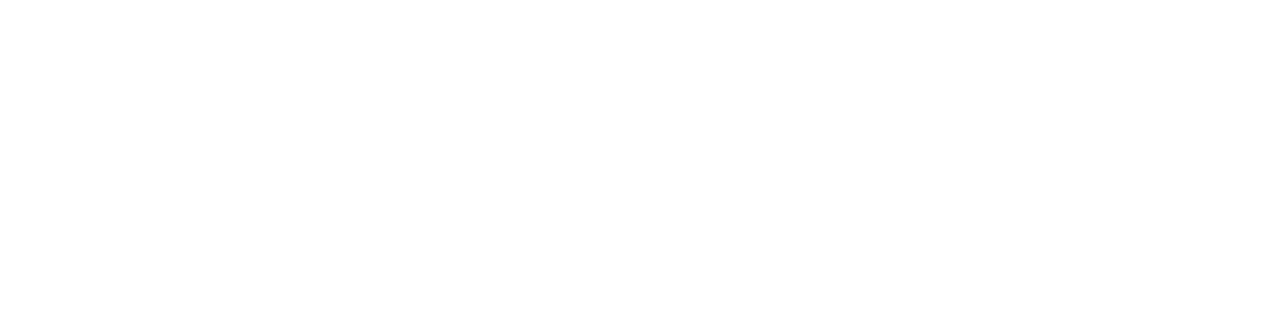
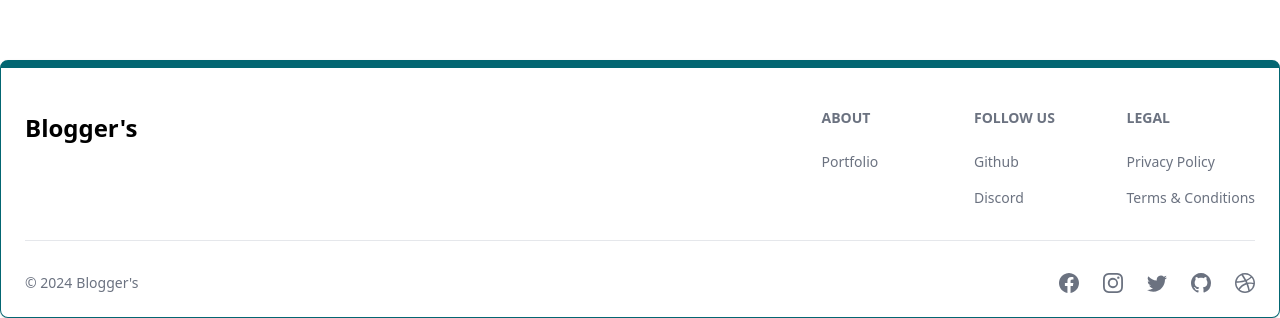
Before and after one commit to shubhamrawat0269/blogger, a React (Vite) app in the folder client/: page / in a window 1280 px wide. Shown: the part 740-1058 px from the top of the page. Before the commit the page ends 800 px from the top, so only its background shows below. Built offline with nearby package versions, Linux system fonts and the light colour scheme.

Commit message:
Footer Added

```diff
--- /dev/null
+++ b/client/src/components/footer/Footer.module.css
@@ -0,0 +1,27 @@
+.footerSection {
+    @apply border border-t-8 border-teal-700
+}
+
+.footerContainer {
+    @apply w-full max-w-7xl mx-auto
+}
+
+.primarySection {
+    @apply grid w-full justify-between sm:flex md:grid-cols-1
+}
+
+.primaryCategory {
+    @apply grid grid-cols-2 gap-8 mt-4 sm:grid-cols-3 sm:gap-6
+}
+
+.secondarySection {
+    @apply w-full sm:flex sm:items-center sm:justify-between
+}
+
+.logo {
+    @apply text-2xl font-bold dark:text-white
+}
+
+.footerIcons {
+    @apply flex gap-6 sm:mt-0 mt-4 sm:justify-center
+}
--- /dev/null
+++ b/client/src/components/footer/FooterWrapper.jsx
@@ -0,0 +1,80 @@
+import { Footer } from "flowbite-react";
+import styles from "./Footer.module.css";
+import { Link } from "react-router-dom";
+import {
+  BsFacebook,
+  BsInstagram,
+  BsTwitter,
+  BsGithub,
+  BsDribbble,
+} from "react-icons/bs";
+
+const FooterWrapper = () => {
+  return (
+    <Footer container className={styles.footerSection}>
+      <div className={styles.footerContainer}>
+        <div className={styles.primarySection}>
+          <div className="mt-5">
+            <Link to="/" className={styles.logo}>
+              <span>Blogger's</span>
+            </Link>
+          </div>
+          <div className={styles.primaryCategory}>
+            <div>
+              <Footer.Title title="About" />
+              <Footer.LinkGroup col>
+                <Footer.Link
+                  href="https://i-portfolio-zeta.vercel.app/"
+                  target="_blank"
+                  rel="noopener noreferrer"
+                >
+                  Portfolio
+                </Footer.Link>
+              </Footer.LinkGroup>
+            </div>
+            <div>
+              <Footer.Title title="Follow us" />
+              <Footer.LinkGroup col>
+                <Footer.Link
+                  href="https://github.com/shubhamrawat0269?tab=repositories"
+                  target="_blank"
+                  rel="noopener noreferrer"
+                >
+                  Github
+                </Footer.Link>
+                <Footer.Link href="#">Discord</Footer.Link>
+              </Footer.LinkGroup>
+            </div>
+            <div>
+              <Footer.Title title="Legal" />
+              <Footer.LinkGroup col>
+                <Footer.Link href="#">Privacy Policy</Footer.Link>
+                <Footer.Link href="#">Terms &amp; Conditions</Footer.Link>
+              </Footer.LinkGroup>
+            </div>
+          </div>
+        </div>
+        <Footer.Divider />
+        <div className={styles.secondarySection}>
+          <Footer.Copyright
+            href="#"
+            by="Blogger's"
+            year={new Date().getFullYear()}
+          />
+          <div className={styles.footerIcons}>
+            <Footer.Icon href="#" icon={BsFacebook} />
+            <Footer.Icon href="#" icon={BsInstagram} />
+            <Footer.Icon href="#" icon={BsTwitter} />
+            <Footer.Icon
+              href="https://github.com/sahandghavidel"
+              icon={BsGithub}
+            />
+            <Footer.Icon href="#" icon={BsDribbble} />
+          </div>
+        </div>
+      </div>
+    </Footer>
+  );
+};
+
+export default FooterWrapper;
--- a/client/src/components/header/Header.jsx
+++ b/client/src/components/header/Header.jsx
@@ -1,12 +1,14 @@
 import { Outlet } from "react-router-dom";
 import "./Header.css";
 import NavbarWrapper from "./components/navbar/Navbar";
+import FooterWrapper from "../footer/FooterWrapper";
 
 const Header = () => {
   return (
     <div className="workspaceWrapper">
       <NavbarWrapper />
       <Outlet />
+      <FooterWrapper />
     </div>
   );
 };
--- a/client/src/components/index.js
+++ b/client/src/components/index.js
@@ -1,3 +1,4 @@
 import Header from "./header/Header";
+import FooterWrapper from "./footer/FooterWrapper";
 
-export { Header };
+export { Header, FooterWrapper };
```
